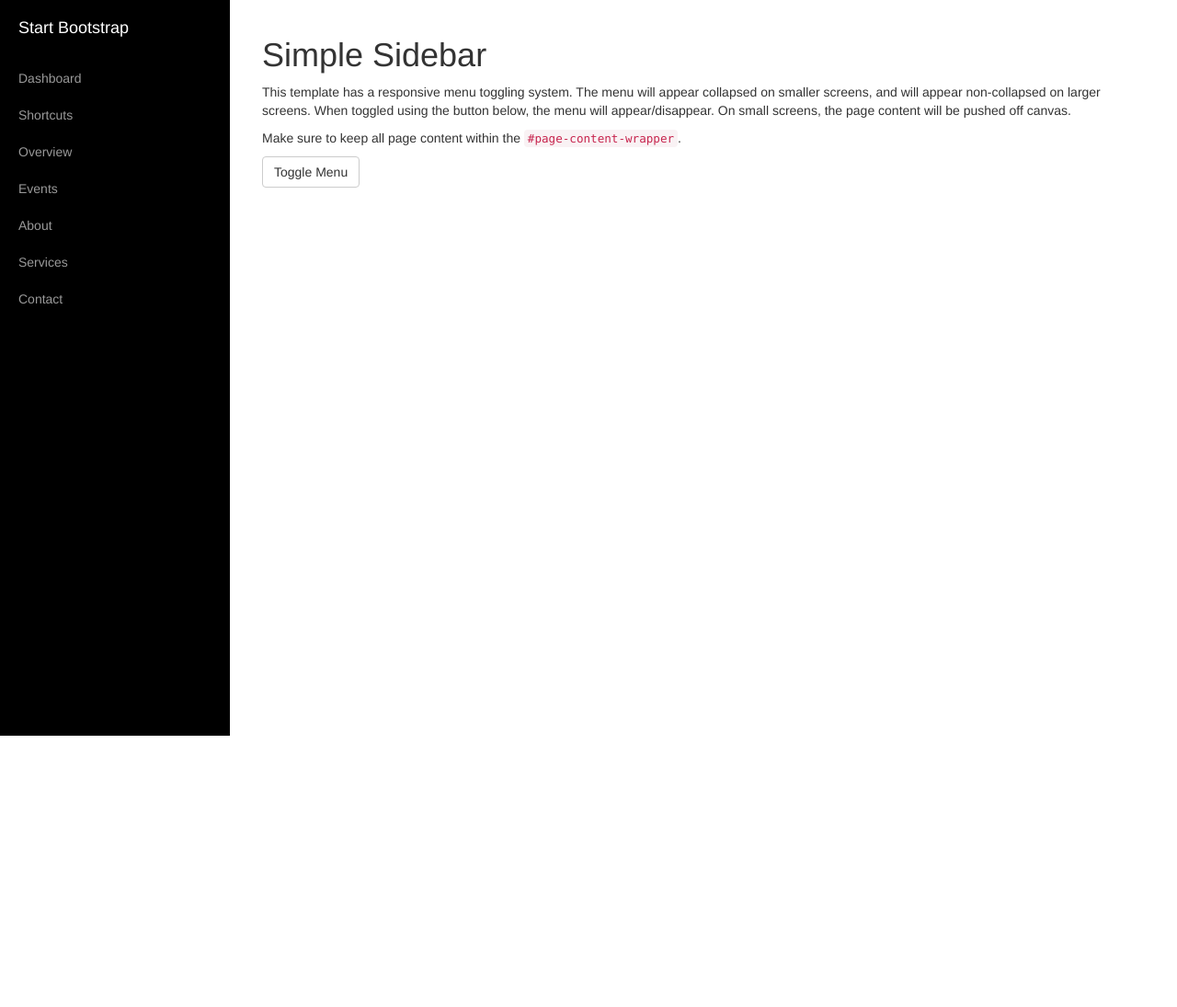
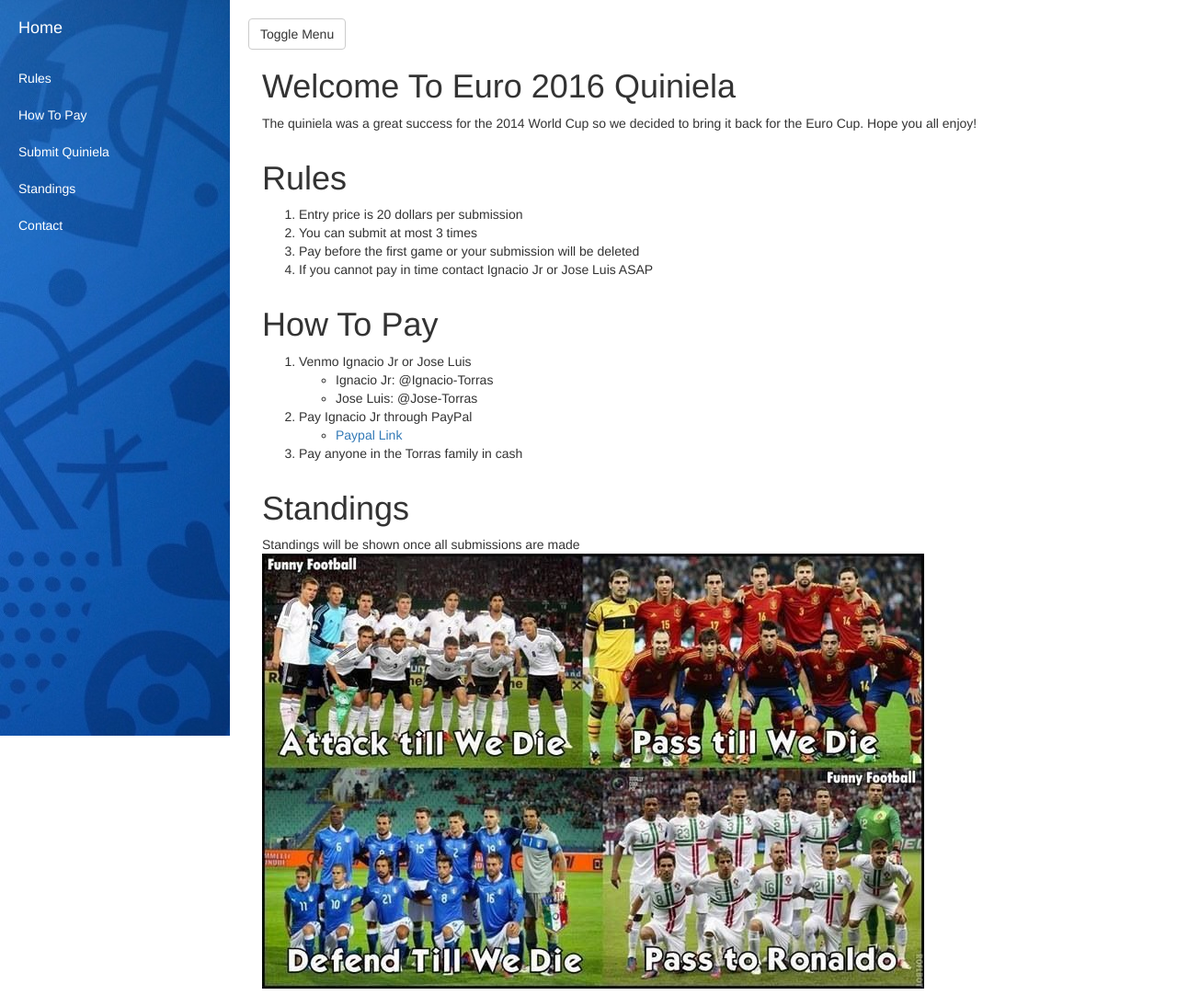
Before and after one commit to itorras13/Euro2016, a Flask app: page / in a window 1280 px wide. Shown: the whole page at 92% size. Before the commit the page ends 800 px from the top, so only its background shows below. Run offline with Flask 2, Linux system fonts and the light colour scheme; some libraries are stand-ins or nearby versions.

Commit message:
started making index page

```diff
--- a/app.py
+++ b/app.py
@@ -1,5 +1,6 @@
 from flask import Flask
 from flask import render_template
+from flask import redirect, url_for
 
 app = Flask(__name__)
 
@@ -7,5 +8,9 @@ app = Flask(__name__)
 def hello_world():
     return render_template('index.html')
 
+@app.errorhandler(404)
+def page_not_found(error):
+    return redirect(url_for('index'))
+
 if __name__ == "__main__":
     app.run()
--- a/static/css/simple-sidebar.css
+++ b/static/css/simple-sidebar.css
@@ -5,6 +5,11 @@
  */
 
 /* Toggle Styles */
+
+/*#icon {
+    position: fixed;
+    max
+}*/
 
 #wrapper {
     padding-left: 0;
@@ -26,7 +31,9 @@
     height: 100%;
     margin-left: -250px;
     overflow-y: auto;
-    background: #000;
+    background-image:url("../img/sidebar_2.jpg");
+    background-repeat: no-repeat;
+    background-attachment: fixed;
     -webkit-transition: all 0.5s ease;
     -moz-transition: all 0.5s ease;
     -o-transition: all 0.5s ease;
@@ -67,7 +74,7 @@
 .sidebar-nav li a {
     display: block;
     text-decoration: none;
-    color: #999999;
+    color: white;
 }
 
 .sidebar-nav li a:hover {
@@ -88,7 +95,7 @@
 }
 
 .sidebar-nav > .sidebar-brand a {
-    color: #999999;
+    color: white;
 }
 
 .sidebar-nav > .sidebar-brand a:hover {
--- a/templates/index.html
+++ b/templates/index.html
@@ -9,7 +9,7 @@
     <meta name="description" content="">
     <meta name="author" content="">
 
-    <title>Simple Sidebar - Start Bootstrap Template</title>
+    <title>Euro 2016 Quiniela</title>
 
     <!-- Bootstrap Core CSS -->
     <link href="static/css/bootstrap.min.css" rel="stylesheet">
@@ -34,27 +34,22 @@
         <div id="sidebar-wrapper">
             <ul class="sidebar-nav">
                 <li class="sidebar-brand">
-                    <a href="#">
-                        Start Bootstrap
+                    <a href="/">
+                        Home
+                        <!-- <img id="icon" src="static/img/euro_icon.png"> -->
                     </a>
                 </li>
                 <li>
-                    <a href="#">Dashboard</a>
+                    <a href="/#rules">Rules</a>
                 </li>
                 <li>
-                    <a href="#">Shortcuts</a>
+                    <a href="/#payment">How To Pay</a>
                 </li>
                 <li>
-                    <a href="#">Overview</a>
+                    <a href="/">Submit Quiniela</a>
                 </li>
                 <li>
-                    <a href="#">Events</a>
-                </li>
-                <li>
-                    <a href="#">About</a>
-                </li>
-                <li>
-                    <a href="#">Services</a>
+                    <a href="/#standings">Standings</a>
                 </li>
                 <li>
                     <a href="#">Contact</a>
@@ -67,11 +62,47 @@
         <div id="page-content-wrapper">
             <div class="container-fluid">
                 <div class="row">
+                <a href="#menu-toggle" class="btn btn-default" id="menu-toggle">Toggle Menu</a>
                     <div class="col-lg-12">
-                        <h1>Simple Sidebar</h1>
-                        <p>This template has a responsive menu toggling system. The menu will appear collapsed on smaller screens, and will appear non-collapsed on larger screens. When toggled using the button below, the menu will appear/disappear. On small screens, the page content will be pushed off canvas.</p>
-                        <p>Make sure to keep all page content within the <code>#page-content-wrapper</code>.</p>
-                        <a href="#menu-toggle" class="btn btn-default" id="menu-toggle">Toggle Menu</a>
+                        <h1>Welcome To Euro 2016 Quiniela</h1>
+                        <p>The quiniela was a great success for the 2014 World Cup so we decided to bring it back for the Euro Cup. Hope you all enjoy!</p>
+                    </div>
+                </div>
+                <div class="row" id="rules">
+                    <div class="col-lg-12">
+                        <h1>Rules</h1>
+                        <ol>
+                            <li>Entry price is 20 dollars per submission</li>
+                            <li>You can submit at most 3 times</li>
+                            <li>Pay before the first game or your submission will be deleted</li>
+                            <li>If you cannot pay in time contact Ignacio Jr or Jose Luis ASAP</li>
+                        </ol>
+                    </div>
+                </div>
+                <div class="row" id="payment">
+                    <div class="col-lg-12">
+                        <h1>How To Pay</h1>
+                        <ol>
+                            <li>Venmo Ignacio Jr or Jose Luis
+                                <ul>
+                                    <li>Ignacio Jr: @Ignacio-Torras</li>
+                                    <li>Jose Luis: @Jose-Torras</li>
+                                </ul>
+                            </li>
+                            <li>Pay Ignacio Jr through PayPal
+                                <ul>
+                                    <li><a href="https://www.paypal.me/ITorras" target="_blank">Paypal Link</a></li>
+                                </ul>
+                            </li>
+                            <li>Pay anyone in the Torras family in cash</li>
+                        </ol>
+                    </div>
+                </div>
+                <div class="row" id="standings">
+                    <div class="col-lg-12">
+                        <h1>Standings</h1>
+                        Standings will be shown once all submissions are made
+                        <img src="static/img/funny_pic.jpg">
                     </div>
                 </div>
             </div>
@@ -82,10 +113,10 @@
     <!-- /#wrapper -->
 
     <!-- jQuery -->
-    <script src="js/jquery.js"></script>
+    <script src="static/js/jquery.js"></script>
 
     <!-- Bootstrap Core JavaScript -->
-    <script src="js/bootstrap.min.js"></script>
+    <script src="static/js/bootstrap.min.js"></script>
 
     <!-- Menu Toggle Script -->
     <script>
```
Also changed, not shown: static/img/euro_background.jpg (added), static/img/euro_icon.png (added), static/img/funny_pic.jpg (added), static/img/sidebar_2.jpg (added), static/img/sidebar_background.png (added), 2 other files.
